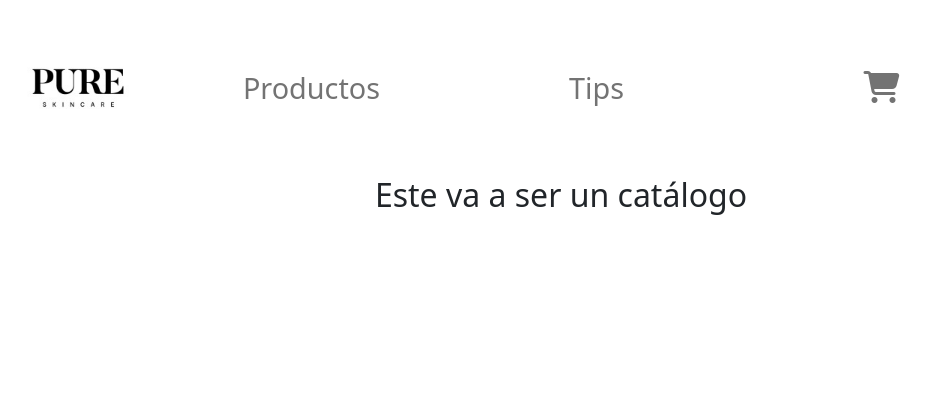
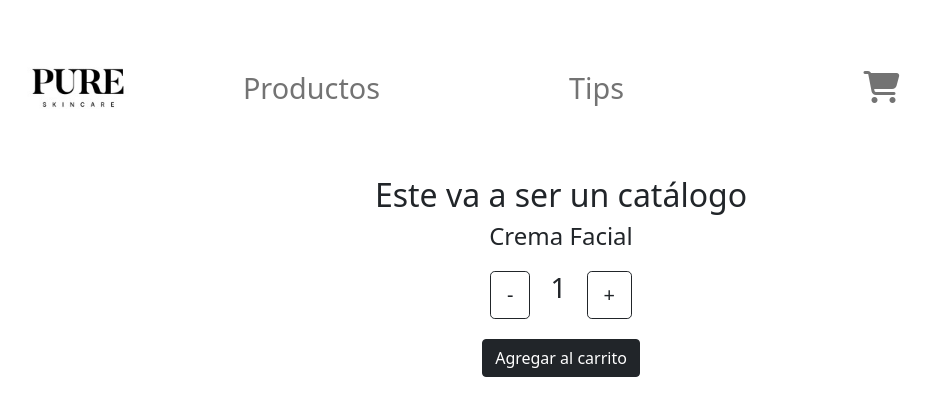
Before and after one commit to emialler/SkinCare-AllerAtucha, a React (Create React App) app: page / in a window 1280 px wide. Shown: the top 416 px of the page, without its empty margins (79-1010 px from the left). Built offline with nearby package versions, Linux system fonts and the light colour scheme.

Commit message:
Agrego ItemCount

```diff
--- a/src/App.css
+++ b/src/App.css
@@ -19,3 +19,13 @@
 .cartWidget {
   font-size: 2rem;
 }
+
+.contador {
+  display: flex;
+  justify-content: center;
+  margin: 20px;
+}
+
+.stock {
+  padding: 0 20px;
+}
--- /dev/null
+++ b/src/components/ItemCount.jsx
@@ -0,0 +1,33 @@
+import React from 'react';
+import { useState } from 'react';
+import Button from 'react-bootstrap/Button';
+
+const ItemCount = () => {
+
+    const [items, setItems] = useState(1);
+    const stock = 10;
+
+    function setRealStock(itemQty) {
+        if (itemQty <= stock) {
+            setItems(itemQty)
+        }
+    }
+
+    function removeFromStock(itemQty) {
+        if (itemQty >= 1) {
+            setItems(itemQty)
+        }
+    }
+
+    return <>
+    <h4>Crema Facial</h4>
+    <div className='contador'>
+        <Button variant="outline-dark" size="lg" onClick={ () => removeFromStock(items - 1)}>-</Button>
+        <h3 className='stock'>{items}</h3>
+        <Button variant="outline-dark" size="lg" onClick={ () => setRealStock(items + 1)}>+</Button>
+    </div>
+    <Button variant="dark">Agregar al carrito</Button>
+    </>
+}
+
+export default ItemCount;
--- a/src/components/ItemListContainer.jsx
+++ b/src/components/ItemListContainer.jsx
@@ -1,8 +1,10 @@
 import React from 'react';
+import ItemCount from './ItemCount';
 
 const ItemsListContainer = () => {
     return <>
         <h2>Este va a ser un catálogo</h2>
+        <ItemCount />
         </>
 
 }
--- a/src/components/NavBar.jsx
+++ b/src/components/NavBar.jsx
@@ -11,7 +11,7 @@ const NavBar = () => {
         <Navbar expand= "lg" variant="light">
             <Container>
                 <Navbar.Brand href="#home"><img className= "miLogo" src="pure.jpg" alt="" /></Navbar.Brand>
-                <Nav className="me-auto" className="miNav">
+                <Nav className="me-auto miNav">
                     <Nav.Link className="links" href="#home">Productos</Nav.Link>
                     <Nav.Link className="links" href="#features">Tips</Nav.Link>
                     <Nav.Link className="links" href="#pricing"> <CartWidget /> </Nav.Link>
```
